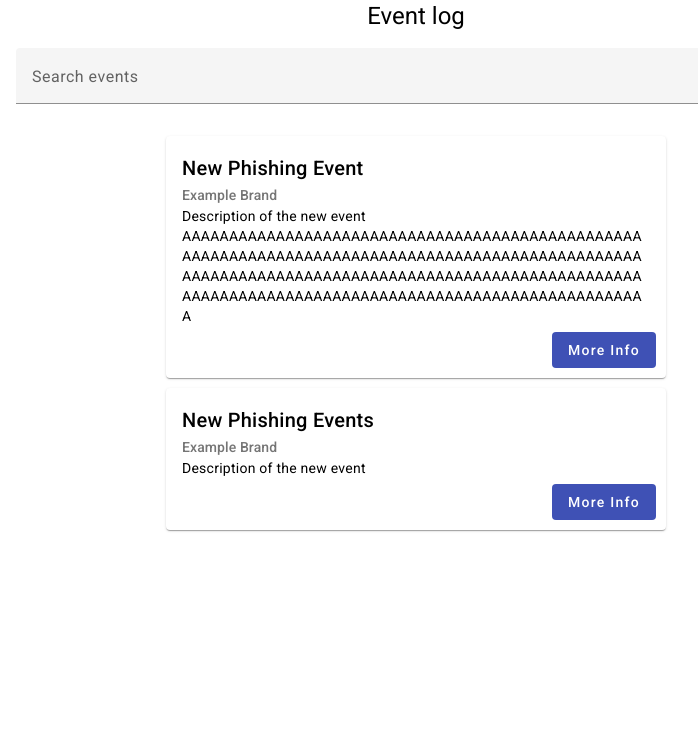
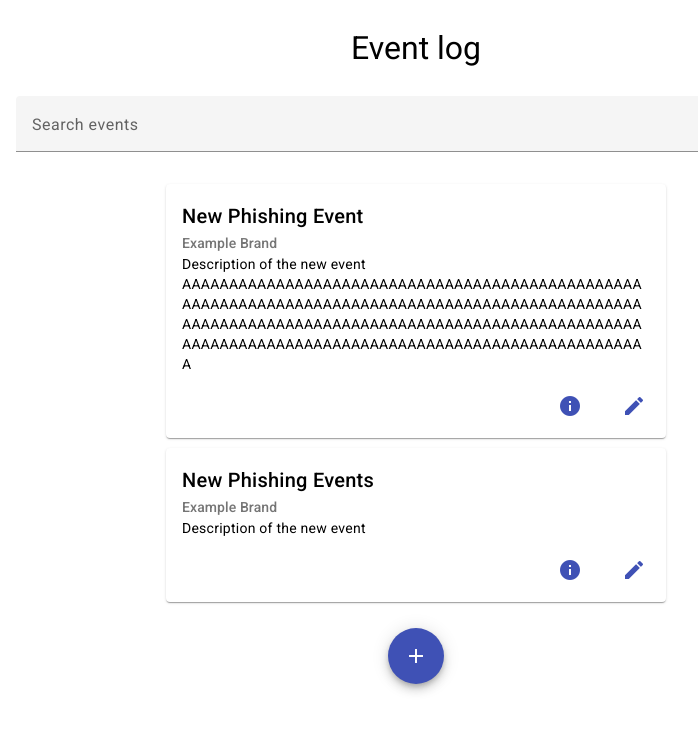
Before and after one commit to pmatisic/stem2024, an Angular app in the folder Frontend/frontend/: page /eventView in a window 1280 px wide. Shown: the top 732 px of the page, without its empty margins (224-922 px from the left). Built offline with nearby package versions, Linux system fonts and the light colour scheme.

Commit message:
Added buttons for edit and new event

```diff
--- a/Frontend/frontend/src/app/event-view/event-view.component.html
+++ b/Frontend/frontend/src/app/event-view/event-view.component.html
@@ -13,9 +13,17 @@
                 <mat-card-subtitle>{{event.affected_brand}}</mat-card-subtitle>
             </mat-card-header>
             <mat-card-content>{{event.description}}</mat-card-content>
-            <mat-card-actions>
-                <a mat-flat-button color="primary" [routerLink]="['/registration']">More Info</a>
+            <mat-card-actions align="end">
+                <button mat-icon-button color="primary" aria-label="Icon button with a info icon">
+                    <mat-icon>info</mat-icon>
+                  </button>
+                  <button mat-icon-button color="primary" aria-label="Icon button with a edit icon">
+                    <mat-icon>edit</mat-icon>
+                  </button>
             </mat-card-actions>
         </mat-card>
     </div>
+    <button class="up" color="primary" mat-fab aria-label="Icon button with a add icon">
+        <mat-icon>add</mat-icon>
+      </button>
 </div>
--- a/Frontend/frontend/src/app/event-view/event-view.component.scss
+++ b/Frontend/frontend/src/app/event-view/event-view.component.scss
@@ -1,6 +1,19 @@
-@use '../style-templates/templates.scss';
+
 #SearchContainer{
-    @extend %formContainerStyle
+  display: flex;
+  flex-direction: column;
+  justify-content: center;
+  align-items: center;
+}
+
+mat-card-actions{
+  display: flex;
+  gap: 1rem;
+}
+
+h1{
+  font-size: xx-large;
+  margin: 2rem;
 }
 
 #EventSearchBar{
@@ -29,3 +42,7 @@
 mat-card-content {
     word-wrap: break-word;
   }
+
+  .up{
+    margin-top: 1rem;
+  }
--- a/Frontend/frontend/src/app/event-view/event-view.component.ts
+++ b/Frontend/frontend/src/app/event-view/event-view.component.ts
@@ -5,11 +5,12 @@ import {MatCardModule} from '@angular/material/card';
 import {MatButtonModule} from '@angular/material/button';
 import { phishing_event } from '../interfaces/event';
 import { RouterModule } from '@angular/router';
+import {MatIconModule} from '@angular/material/icon';
 
 @Component({
   selector: 'app-event-view',
   standalone: true,
-  imports: [CommonModule,MatInputModule,MatCardModule,MatButtonModule,RouterModule],
+  imports: [CommonModule,MatInputModule,MatCardModule,MatButtonModule,RouterModule,MatIconModule],
   templateUrl: './event-view.component.html',
   styleUrl: './event-view.component.scss'
 })
```
